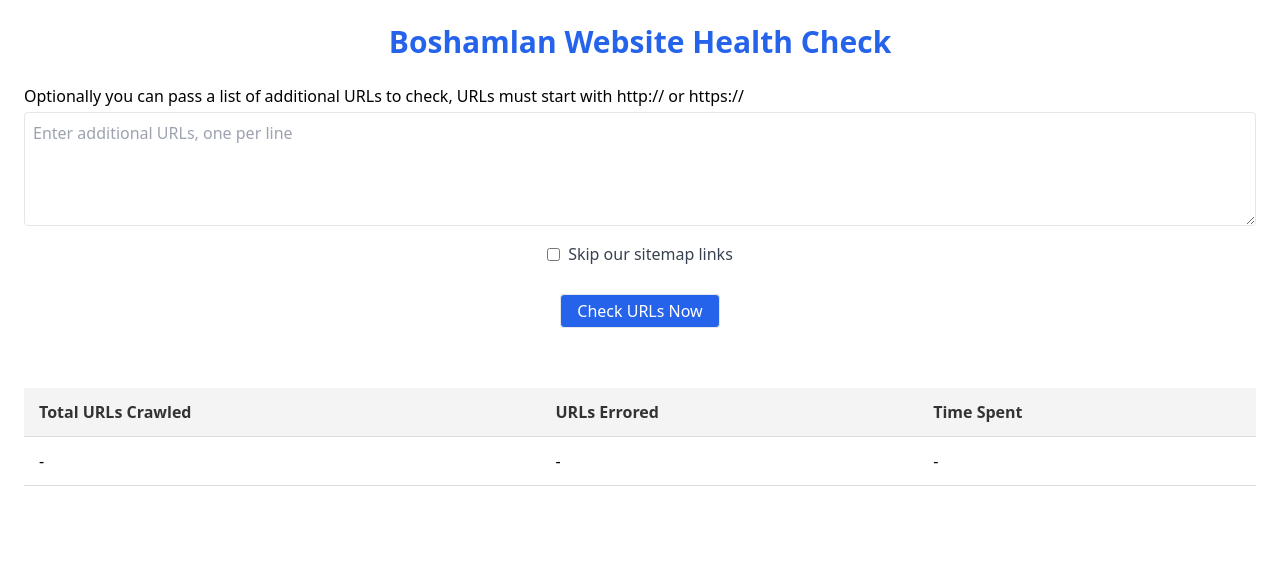
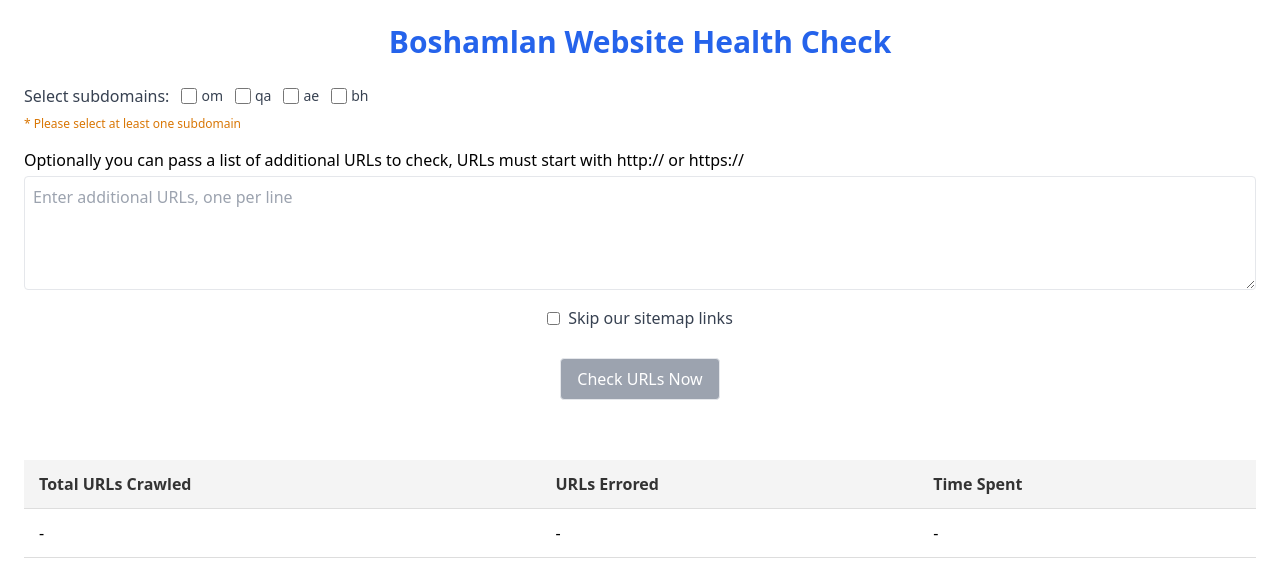
Before and after one commit to nazmulsisil/boshamlan-url-monitoring, a Next.js app: page / in a window 1280 px wide. Shown: the top 574 px of the page. Built offline with nearby package versions, Linux system fonts and the light colour scheme.

Commit message:
feat: Subdomain selection

```diff
--- a/src/pages/api/check-urls.js
+++ b/src/pages/api/check-urls.js
@@ -8,7 +8,8 @@ export const config = {
 };
 
 const apiEndpoint = "https://api2.boshamlan.com/v1/slugs";
-const SUBDOMAINS = ["om", "qa", "ae", "bh"]; // All subdomains to check
+// Default subdomains if none are specified
+const DEFAULT_SUBDOMAINS = ["om", "qa", "ae", "bh"];
 const concurrencyLimit = 30; // Limit the number of concurrent requests
 const errorUrls = [];
 let totalUrlsCount = 0;
@@ -134,7 +135,11 @@ const checkUrlsForSubdomain = async (
   }
 };
 
-const checkUrls = async (additionalUrls, skipSitemap) => {
+const checkUrls = async (
+  additionalUrls,
+  skipSitemap,
+  subdomains = DEFAULT_SUBDOMAINS
+) => {
   errorUrls.length = 0;
   crawledUrlsCount = 0;
   totalUrlsCount = 0;
@@ -143,8 +148,8 @@ const checkUrls = async (additionalUrls, skipSitemap) => {
   try {
     const subdomainResults = [];
 
-    // Check each subdomain sequentially to avoid hammering the API
-    for (const subdomain of SUBDOMAINS) {
+    // Check each selected subdomain sequentially to avoid hammering the API
+    for (const subdomain of subdomains) {
       const result = await checkUrlsForSubdomain(
         subdomain,
         additionalUrls,
@@ -177,9 +182,14 @@ const checkUrls = async (additionalUrls, skipSitemap) => {
 const sendEmailNotification = async (errorUrls) => {};
 
 export default async (req, res) => {
-  const { additionalUrls, skipSitemap } = req.body;
+  const { additionalUrls, skipSitemap, subdomains } = req.body;
+
   try {
-    const result = await checkUrls(additionalUrls || [], skipSitemap);
+    const result = await checkUrls(
+      additionalUrls || [],
+      skipSitemap,
+      subdomains
+    );
     res.json(result);
   } catch (error) {
     res.status(500).json({ error: "Failed to check URLs" });
--- a/src/pages/index.js
+++ b/src/pages/index.js
@@ -1,28 +1,80 @@
 import React, { useState } from "react";
 import axios from "axios";
+
+// Available subdomains that can be checked
+const AVAILABLE_SUBDOMAINS = ["om", "qa", "ae", "bh"];
 
 const Home = () => {
   const [data, setData] = useState({});
   const [loading, setLoading] = useState(false);
   const [additionalUrls, setAdditionalUrls] = useState("");
   const [skipSitemap, setSkipSitemap] = useState(false);
+  const [selectedSubdomains, setSelectedSubdomains] = useState([]);
+
+  const handleSubdomainToggle = (subdomain) => {
+    setSelectedSubdomains((prev) =>
+      prev.includes(subdomain)
+        ? prev.filter((sd) => sd !== subdomain)
+        : [...prev, subdomain]
+    );
+  };
+
+  const handleSelectAllSubdomains = (e) => {
+    setSelectedSubdomains(e.target.checked ? [...AVAILABLE_SUBDOMAINS] : []);
+  };
+
+  // Determine if the "Check URLs Now" button should be disabled
+  const isCheckButtonDisabled = () => {
+    // When checking sitemap links (skipSitemap is false), require at least one subdomain
+    if (!skipSitemap && selectedSubdomains.length === 0) {
+      return true;
+    }
+
+    // When skipping sitemap (only checking additional URLs), require some URLs
+    if (skipSitemap && additionalUrls.trim() === "") {
+      return true;
+    }
+
+    return false;
+  };
 
   const fetchData = async () => {
     try {
+      // Add validation to check if subdomains are selected when sitemap checking is required
+      if (!skipSitemap && selectedSubdomains.length === 0) {
+        alert(
+          "Please select at least one subdomain when checking sitemap links"
+        );
+        return;
+      }
+
+      // If only checking additional URLs without sitemap, we don't need subdomains
+      // But ensure we have some URLs to check
+      if (skipSitemap && additionalUrls.trim() === "") {
+        alert(
+          "Please enter at least one URL to check or enable sitemap checking"
+        );
+        return;
+      }
+
       setLoading(true);
       const additionalUrlsArray = additionalUrls
         .split("\n")
         .map((url) => url.trim())
         .filter((url) => url !== "");
+
       const result = await axios.post("/api/check-urls", {
         additionalUrls: additionalUrlsArray,
         skipSitemap,
+        subdomains: selectedSubdomains,
       });
+
       setData(result.data);
       setLoading(false);
     } catch (error) {
       console.error("Error fetching URL status:", error);
       setLoading(false);
+      alert("Error checking URLs. Please try again.");
     }
   };
 
@@ -42,6 +94,43 @@ const Home = () => {
       {!loading && (
         <div className="flex items-center justify-center mb-12">
           <div className="flex flex-col items-center w-full">
+            {/* Single line subdomain selection with checkboxes */}
+            <div className="w-full mb-4">
+              <div className="flex items-center gap-1 mb-2">
+                <h3 className="text-gray-700 whitespace-nowrap">
+                  Select subdomains:
+                </h3>
+
+                {/* Horizontal single-line checkbox list */}
+                <div className="flex flex-wrap items-center gap-3 ml-2">
+                  {AVAILABLE_SUBDOMAINS.map((subdomain) => (
+                    <div key={subdomain} className="flex items-center">
+                      <input
+                        type="checkbox"
+                        id={`subdomain-${subdomain}`}
+                        checked={selectedSubdomains.includes(subdomain)}
+                        onChange={() => handleSubdomainToggle(subdomain)}
+                        className="form-checkbox h-4 w-4 text-blue-600"
+                      />
+                      <label
+                        htmlFor={`subdomain-${subdomain}`}
+                        className="ml-1 text-sm text-gray-700 cursor-pointer"
+                      >
+                        {subdomain}
+                      </label>
+                    </div>
+                  ))}
+                </div>
+              </div>
+
+              {/* Keep validation message */}
+              {!skipSitemap && selectedSubdomains.length === 0 && (
+                <div className="text-amber-600 text-xs">
+                  * Please select at least one subdomain
+                </div>
+              )}
+            </div>
+
             <h3 className="w-full text-start mb-1">
               Optionally you can pass a list of additional URLs to check, URLs
               must start with http:// or https://
@@ -53,6 +142,14 @@ const Home = () => {
               value={additionalUrls}
               onChange={(e) => setAdditionalUrls(e.target.value)}
             />
+
+            {/* Validation message when no URLs are provided but sitemap is skipped */}
+            {skipSitemap && additionalUrls.trim() === "" && (
+              <div className="text-amber-600 text-sm mb-2 w-full text-start">
+                * Please enter at least one URL when skipping sitemap links
+              </div>
+            )}
+
             <div className="flex items-center mb-4">
               <input
                 type="checkbox"
@@ -65,9 +162,15 @@ const Home = () => {
                 Skip our sitemap links
               </label>
             </div>
+
             <button
-              className="border rounded m-3 px-4 py-1 bg-blue-600 text-white"
+              className={`border rounded m-3 px-4 py-2 ${
+                isCheckButtonDisabled()
+                  ? "bg-gray-400 cursor-not-allowed"
+                  : "bg-blue-600 hover:bg-blue-700"
+              } text-white transition-colors`}
               onClick={fetchData}
+              disabled={isCheckButtonDisabled()}
             >
               Check URLs Now
             </button>
@@ -140,6 +243,7 @@ const Home = () => {
                           target="_blank"
                           href={error.url}
                           className="text-blue-500"
+                          rel="noopener noreferrer"
                         >
                           {error.url}
                         </a>
```
